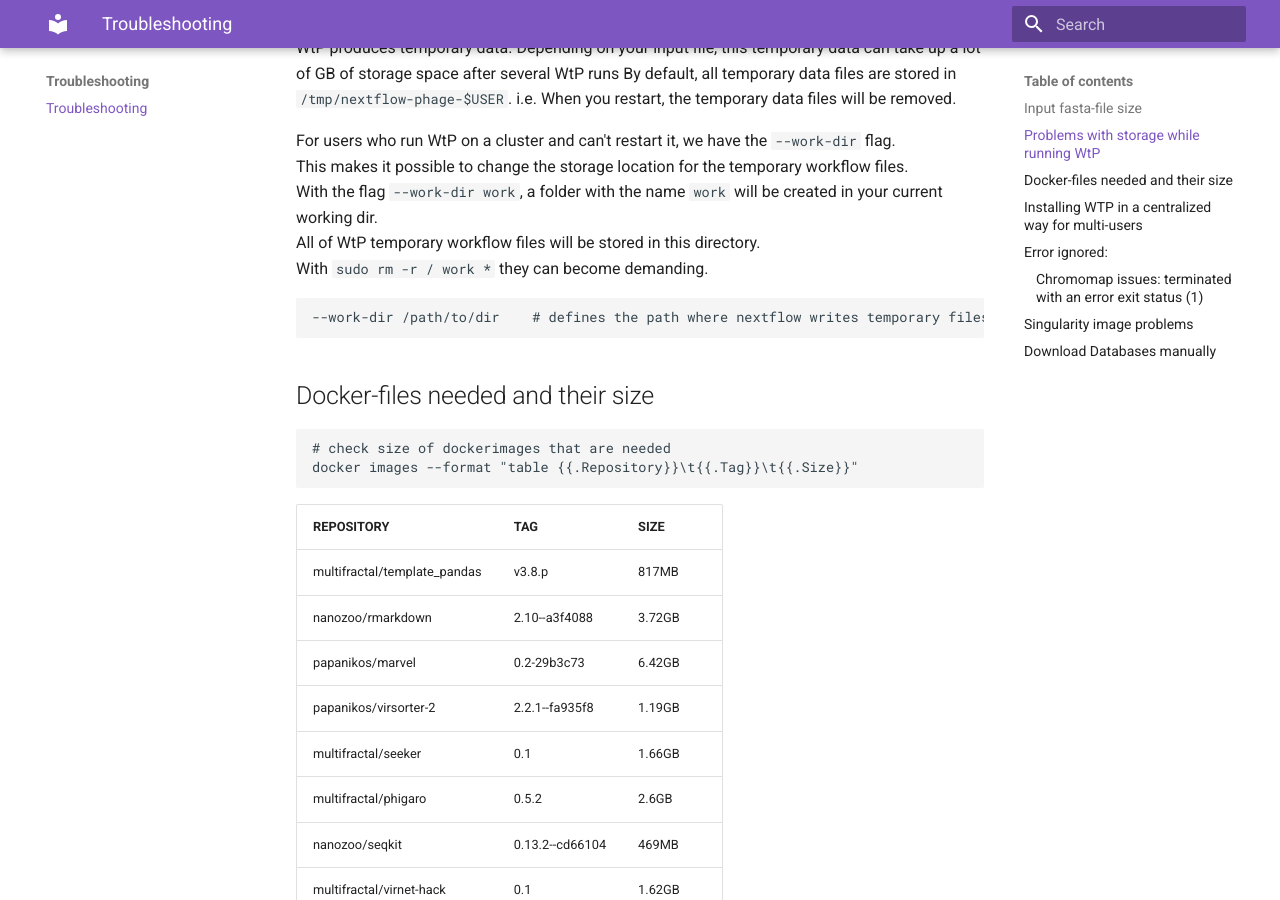
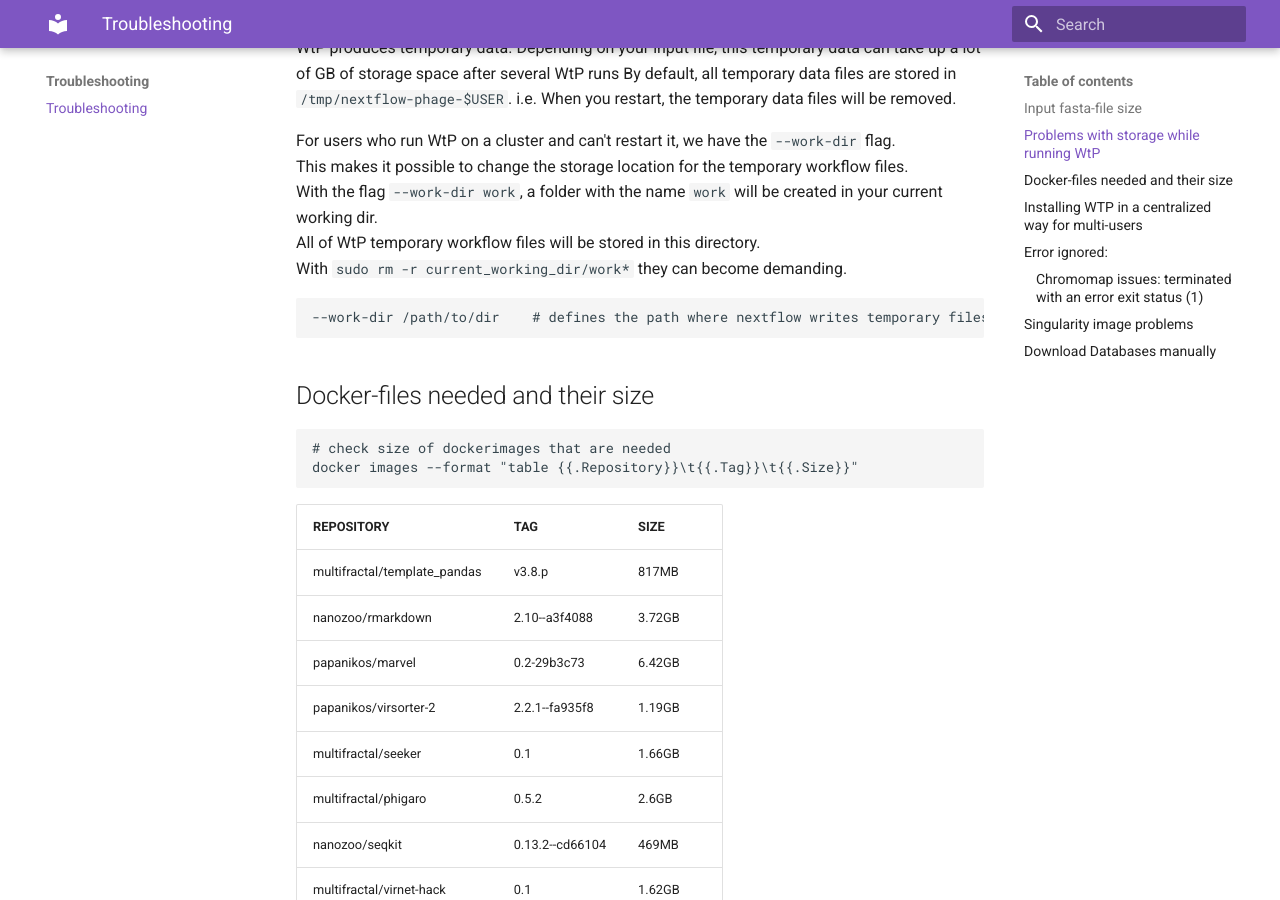
Before and after one commit to mult1fractal/wtp-documentation, an MkDocs documentation site: the page built from docs/troubleshooting.md, in a window 1280 px wide and 900 px high, scrolled down 544 px. Built offline with MkDocs 1.6.1 and Material for MkDocs 9.7.7, drawn with Linux system fonts in a browser that asks for light colours.

Commit message:
Update troubleshooting.md

````diff
--- a/docs/troubleshooting.md
+++ b/docs/troubleshooting.md
@@ -19,7 +19,7 @@ For users who run WtP on a cluster and can't restart it, we have the `--work-dir
 This makes it possible to change the storage location for the temporary workflow files.
 With the flag `--work-dir work`, a folder with the name ` work` will be created in your current working dir.
 All of WtP temporary workflow files will be stored in this directory.
-With `sudo rm -r / work *` they can become demanding.
+With `sudo rm -r current_working_dir/work*` they can become demanding.
 
 
 ```bash
````
